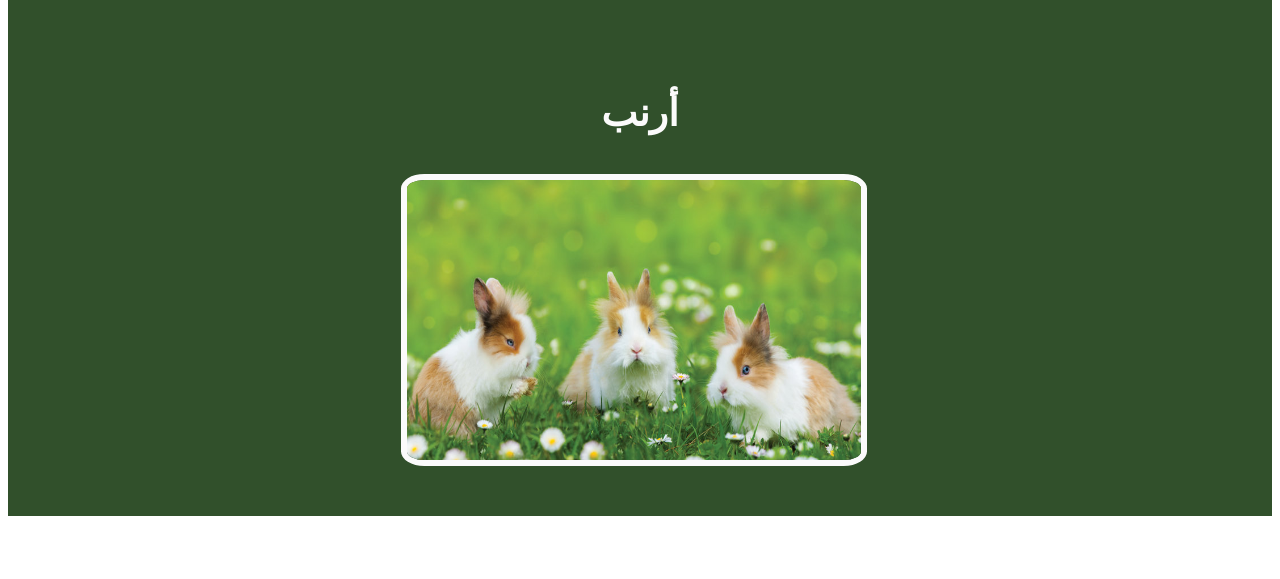
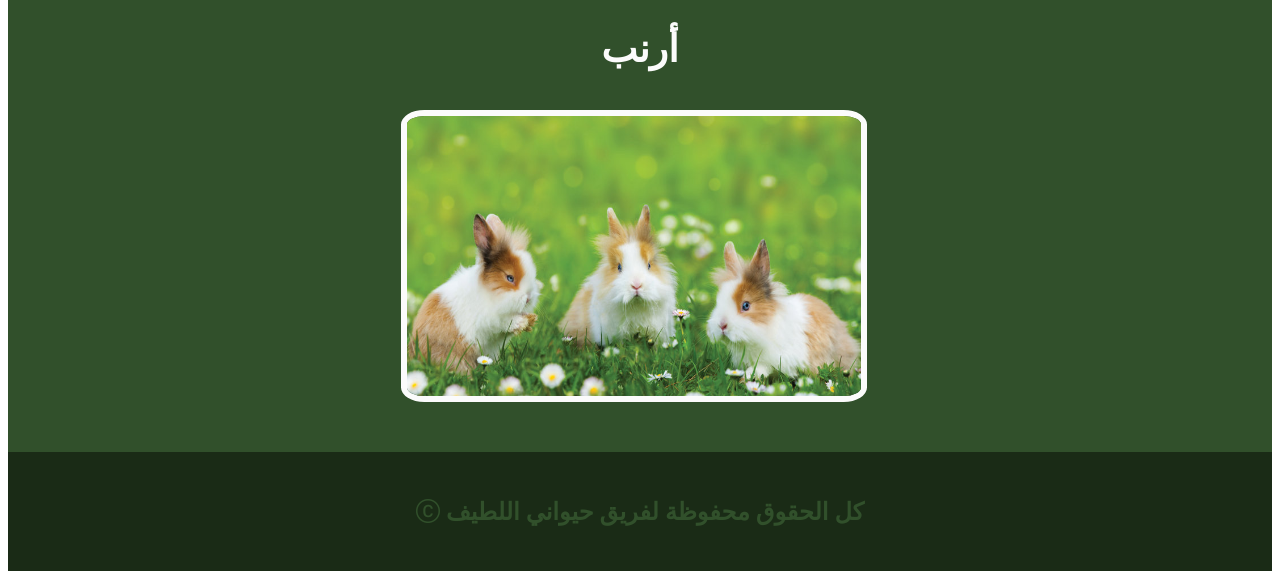
Before and after one commit to Ataraxiamawa/Web-Project, a plain HTML site: page HTML/mammals.html in a window 1280 px wide. Shown: the part 1475-2054 px from the top of the page. Before the commit the page ends 1999 px from the top, so only its background shows below. Drawn offline with nearby package versions, Linux system fonts and the light colour scheme.

Commit message:
Feat: footer

```diff
--- a/CSS/style.css
+++ b/CSS/style.css
@@ -97,3 +97,10 @@ header nav ul li a:hover::after{
 .animal h3 {
     font-size: 3vw;
 }
+/***footer***/
+footer{
+    background-color: #31502b;
+    color: #fbfbfb;
+    text-align: center;
+    padding: 2vw;
+}
--- a/CSS/typestyle.css
+++ b/CSS/typestyle.css
@@ -30,6 +30,9 @@ header nav ul li a:hover::after{
     width: 10vw;
 }
 /***content***/
+.content{
+    background-color: #31502b;
+}
 .petimg{
     display: flex;
     text-align: center;
@@ -40,19 +43,18 @@ header nav ul li a:hover::after{
 }
 h1{
     text-align: center;
-    padding: 2vw;
-    color: #46a334;
+    color: #fbfbfb;
     font-size: 5vw;
+    background-color: #1a2b16;
 }
 .type{
-    background-color: #31502b;
     color:  #fbfbfb;
     text-align: center;
     display: flex;
     flex-wrap: wrap;
     justify-content: center;
     padding: 5vw;
-    gap: 5vw;
+    gap: 4vw;
 }
 .animal {
     width: 40%;
@@ -67,3 +69,10 @@ h1{
 .animal h3 {
     font-size: 3vw;
 }
+/***footer***/
+footer{
+    background-color:#1a2b16;
+    color: #31502b;
+    text-align: center;
+    padding: 2vw;
+}
--- a/HTML/mammals.html
+++ b/HTML/mammals.html
@@ -6,6 +6,7 @@
     <title>حيواني اللطيف</title>
     <link rel="icon" href="/Media/icon.png" type="icon">
     <link rel="stylesheet" href="/CSS/typestyle.css">
+    <link rel="stylesheet" href="https://cdn.jsdelivr.net/npm/bootstrap-icons/font/bootstrap-icons.css">
 </head>
 <body>
     <header>
@@ -42,4 +43,9 @@
             </div>
         </div>
     </section>
+
+    <footer>
+        <h2> كل الحقوق محفوظة لفريق حيواني اللطيف <i class="bi bi-c-circle"></i></h2>
+    </footer>
+
 </body>
```
Also changed, not shown: HTML/index.html (+5 -0 lines).
